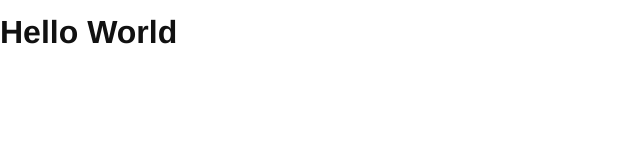
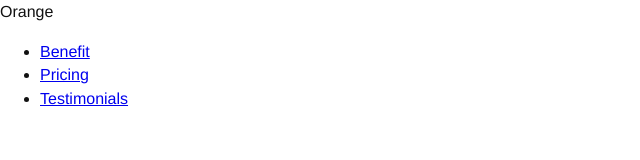
Before and after one commit to Santosf5/orangeUx, a plain HTML site: page index.html in a window 1280 px wide. Shown: the whole page, without its empty margins (0-640 px from the left). Drawn offline with Linux system fonts and the light colour scheme.

Commit message:
Navbar (HTML only)

```diff
--- a/index.html
+++ b/index.html
@@ -2,14 +2,32 @@
 <html lang="en">
 
     <head>
-      <title>Hello, world!</title>
+      <title>Orange site</title>
       <meta charset="utf-8">
       <meta name="viewport" content="width=device-width, initial-scale=1, shrink-to-fit=no">
+      <link href="https://fonts.googleapis.com/css2?family=Lato&family=Open+Sans&family=Roboto:ital,wght@0,100;0,300;0,400;0,500;0,700;0,900;1,100;1,300;1,400;1,500;1,700;1,900&display=swap" rel="stylesheet">
       <link rel="stylesheet" href="style.css">
     </head>
 
     <body>
-      <h1>Hello World</h1>
+        <header class="navBar">
+            <p class="logo">
+              Orange
+            </p>
+                <nav class="menu">
+                    <ul>
+                            <li>
+                            <a href="#">Benefit</a>
+                            </li>
+                            <li>
+                            <a href="#">Pricing</a>
+                            </li>
+                            <li>
+                            <a href="#">Testimonials</a>
+                            </li>
+                    </ul>
+                </nav>
+          </header>
     </body>
 
 </html>
```
